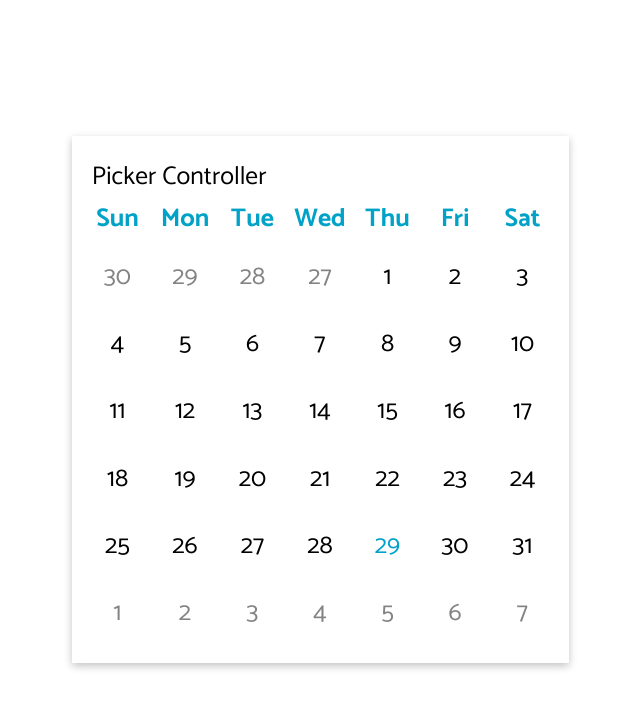
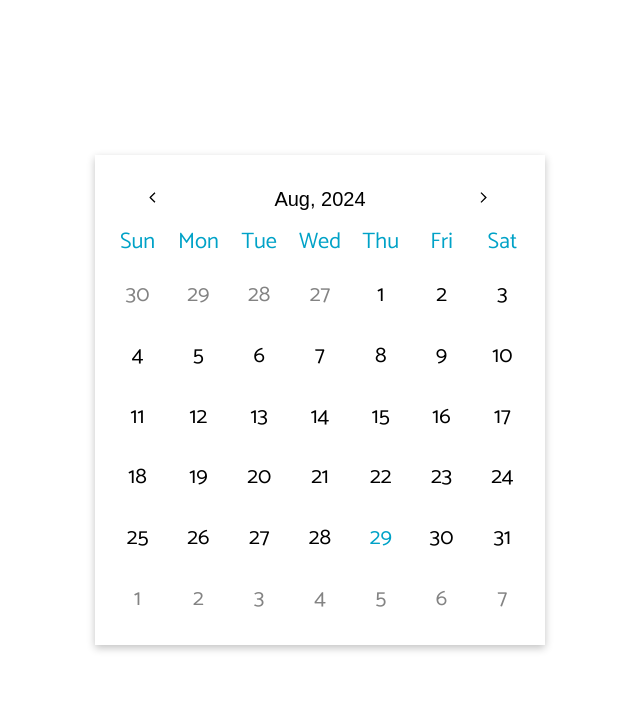
Before and after one commit to rahulrao0209/ui-components, a React (Vite) app in the folder date-range-picker/: page / in a window 1280 px wide. Shown: the top 708 px of the page, without its empty margins (320-960 px from the left). Built offline with nearby package versions, Linux system fonts and the light colour scheme.

Commit message:
Date-range-picker | Add PickerController and create DayController.

```diff
--- a/date-range-picker/package.json
+++ b/date-range-picker/package.json
@@ -11,7 +11,8 @@
   },
   "dependencies": {
     "react": "^18.3.1",
-    "react-dom": "^18.3.1"
+    "react-dom": "^18.3.1",
+    "react-icons": "^5.3.0"
   },
   "devDependencies": {
     "@eslint/js": "^9.9.0",
--- a/date-range-picker/src/components/days/index.css
+++ b/date-range-picker/src/components/days/index.css
@@ -9,7 +9,6 @@
 .weekday {
   display: flex;
   gap: 1rem;
-  font-weight: bold;
   color: var(--current-blue);
 }
 
--- a/date-range-picker/src/components/picker/index.css
+++ b/date-range-picker/src/components/picker/index.css
@@ -1,6 +1,6 @@
 .picker {
   display: block;
-  font-size: 1.6rem;
+  font-size: 1.4rem;
   min-width: 24rem;
   padding: 1.25rem;
   box-shadow: rgba(0, 0, 0, 0.24) 0px 3px 8px;
--- a/date-range-picker/src/components/pickerController/index.css
+++ b/date-range-picker/src/components/pickerController/index.css
@@ -0,0 +1,45 @@
+.day-controller {
+  width: 100%;
+  display: flex;
+  justify-content: space-between;
+  align-items: center;
+}
+
+.day-controller > button {
+  padding: 0.5em;
+  border: none;
+  cursor: pointer;
+  background-color: transparent;
+}
+
+.day-controller > button:hover {
+  background-color: var(--hover-gray);
+}
+
+.day-controller__back {
+  font-size: 1rem;
+  flex-grow: 1;
+  width: 3rem;
+  height: 3rem;
+}
+
+.day-controller__next {
+  font-size: 1rem;
+  flex-grow: 1;
+  width: 3rem;
+  height: 3rem;
+}
+
+.day-controller__btn {
+  font-size: 1.25rem;
+  min-width: 40%;
+  flex-grow: 4;
+}
+
+.day-controller__back-icon {
+  font-size: 0.8rem;
+}
+
+.day-controller__next-icon {
+  font-size: 0.8rem;
+}
--- a/date-range-picker/src/components/pickerController/index.tsx
+++ b/date-range-picker/src/components/pickerController/index.tsx
@@ -1,7 +1,60 @@
+import { MdArrowBackIos, MdArrowForwardIos } from "react-icons/md";
 import "./index.css";
 
+const MONTH_NAMES = [
+  "Jan",
+  "Feb",
+  "Mar",
+  "Apr",
+  "May",
+  "Jun",
+  "Jul",
+  "Aug",
+  "Sep",
+  "Oct",
+  "Nov",
+  "Dec",
+];
+
 const PickerController = () => {
-  return <div className="picker-controller">Picker Controller</div>;
+  const YearController = () => {};
+  const MonthController = () => {};
+
+  interface DayControllerProps {
+    month: number;
+    year: number;
+  }
+
+  const DayController = ({ month, year }: DayControllerProps) => {
+    const monthName = MONTH_NAMES[month];
+
+    return (
+      <div className="day-controller">
+        <button className="day-controller__back">
+          <span className="day-controller__back-icon">
+            <MdArrowBackIos />
+          </span>
+        </button>
+        <button className="day-controller__btn">{`${monthName}, ${year}`}</button>
+        <button className="day-controller__next">
+          <span className="day-controller__next-icon">
+            <MdArrowForwardIos />
+          </span>
+        </button>
+      </div>
+    );
+  };
+
+  return (
+    <div className="picker-controller">
+      <div>
+        <DayController
+          month={new Date().getMonth()}
+          year={new Date().getFullYear()}
+        />
+      </div>
+    </div>
+  );
 };
 
 export default PickerController;
--- a/date-range-picker/src/index.css
+++ b/date-range-picker/src/index.css
@@ -4,6 +4,7 @@
   --hover-blue: #9ddde7;
   --current-blue: #00a2c7;
   --primary-gray: #838383;
+  --hover-gray: #f0f0f0;
 }
 
 *,
```
Also changed, not shown: date-range-picker/src/components/picker/index.tsx (+0 -14 lines), 1 other file (tests, documents, lock files or other folders).
